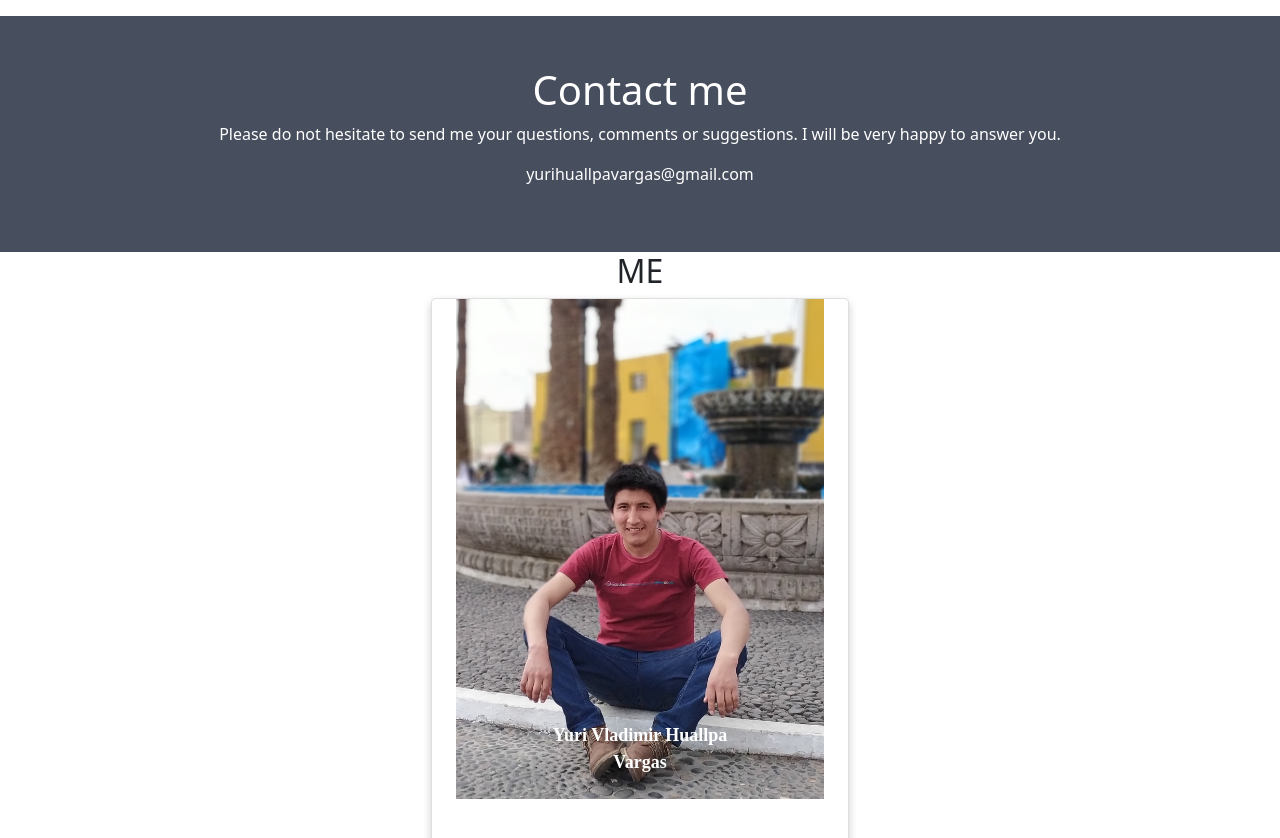
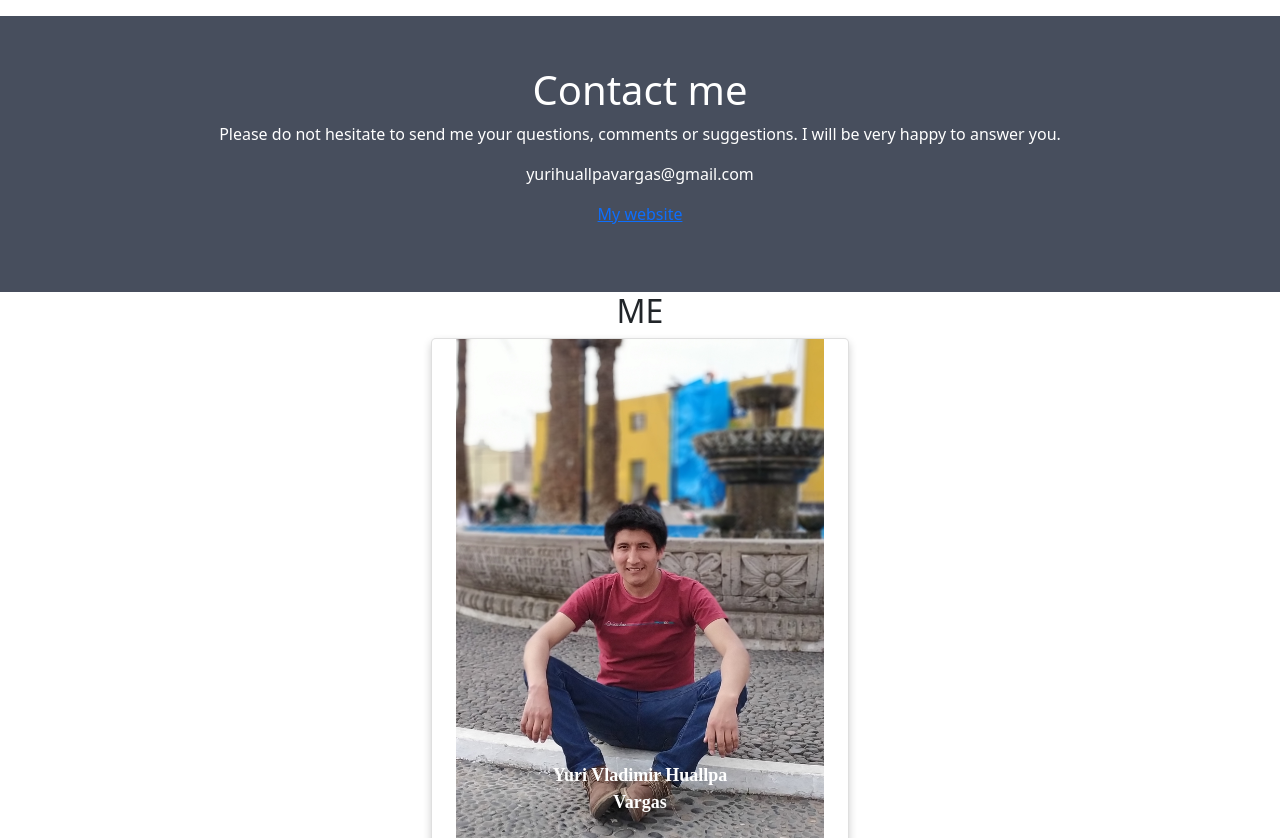
Before and after one commit to vladiH/mbti_website, a Flask app: page /contact in a window 1280 px wide. Shown: the part 101-939 px from the top of the page. Run offline with Flask 2, Linux system fonts and the light colour scheme.

Commit message:
we add link to website on index.html

```diff
--- a/app/templates/publics/contact.html
+++ b/app/templates/publics/contact.html
@@ -10,6 +10,7 @@
     <h1>Contact me</h1>
     <p>Please do not hesitate to send me your questions, comments or suggestions. I will be very happy to answer you.</p>
     <p>yurihuallpavargas@gmail.com</p>
+    <p><a href="http://www.yurihuallpa.com/">My website</a></p>
 </div>
 
   <h2 style="text-align:center">ME</h2>
```
